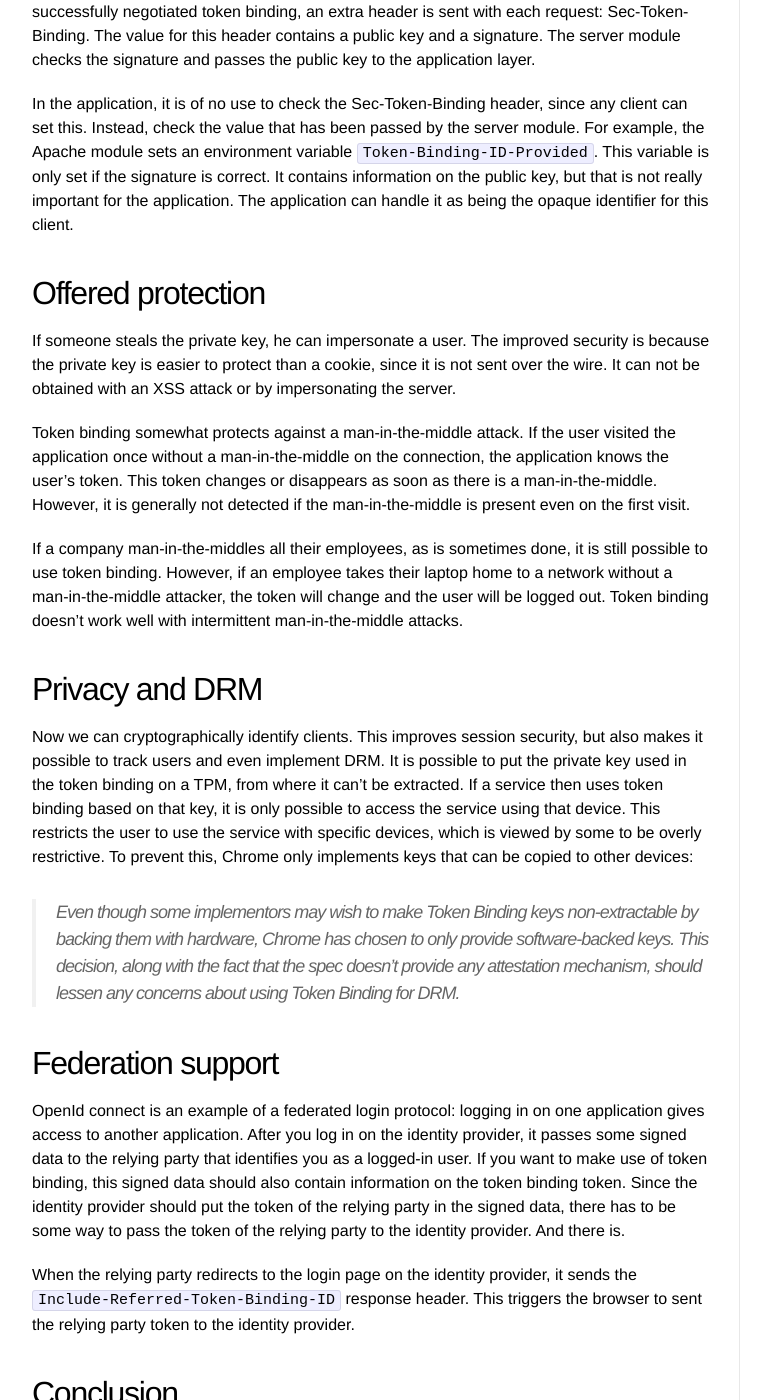
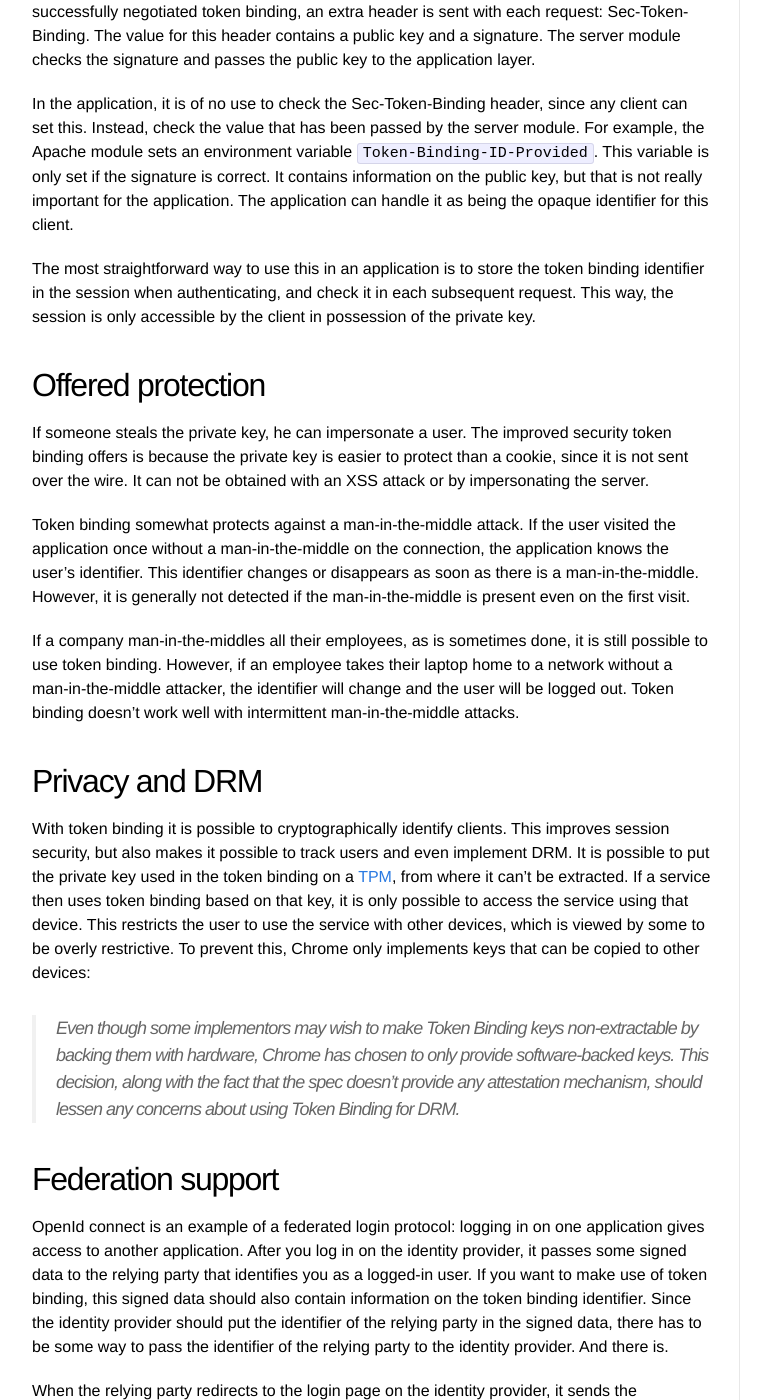
Before and after one commit to Sjord/Sjord.github.io, a Jekyll site: the page built from _posts/2017-05-10-prevent-session-hijacking-with-token-binding.md, in a window 1280 px wide and 1400 px high, scrolled down 1304 px. Shown: the whole window, without its empty margins (108-879 px from the left). Built offline with Jekyll 4.4.1, drawn with Linux system fonts in a browser that asks for light colours; some of the changed text lies outside the part shown.

Commit message:
Finished draft for token binding

```diff
--- a/_posts/2017-05-10-prevent-session-hijacking-with-token-binding.md
+++ b/_posts/2017-05-10-prevent-session-hijacking-with-token-binding.md
@@ -5,19 +5,19 @@
 date: 2017-07-05
 ---
 
-In web applications, anyone that has possession of the session token has access to the session. Token binding introduces a cryptographic token where this is no longer the case, thus making it harder to hijack sessions by obtaining the session identifier.
+In web applications, anyone that possesses the session token has access to the session. Token binding introduces a cryptographic token where this is no longer the case, thus making it harder to hijack sessions by obtaining the session identifier.
 
 ## Session hijacking
 
-When you log in to a web application, you normally get a cookie with a session identifier. This random token identifies to the server that subsequent requests come from you. The server remembers you are logged in, and grants requests with that token access to your resources. Since this token is the only thing that distinguishes your requests from all other requests, anyone who has this token can impersonate you. If the session identifier is compromised, someone else can take over your session.
+When you log in to a web application, you normally get a cookie with a session identifier. This random token identifies to the server that subsequent requests come from you. The server remembers you are logged in, and grants requests with that token access to your resources. Since this token is the only thing that distinguishes your requests from other requests, anyone who has this token can impersonate you. If the session identifier is compromised, someone else can take over your session.
 
 The session identifier is known both in the browser and on the server, and is sent with every request. This is a big attack surface.
 
 ## Using a key pair as token
 
-Token binding makes session hijacking harder by basing the token on a private key. The client generates a public/private key pair for every site that it wants to use token binding on. When it connects to the server it signs something and sends this signature along with the public key to the server. The server verifies the signature against the public key. This way, the server knows that this client is in possession of the private key.
+Token binding makes session hijacking harder by creating an identifier that is based on a private key. The client generates a public/private key pair for every site that it wants to use token binding on. When it connects to the server it signs something and sends this signature along with the public key to the server. The server verifies the signature against the public key. This way, the server knows that this client is in possession of the private key.
 
-After this verification step, the public key is passed to the application. This public key uniquely identifies the client, just as a session cookie would. However, it is no longer possible to simply steal the identifier and impersonate someone. The private key is kept secret and the identifier is checked against it, so without access to the private key it is not possible to hijack a session identifier.
+After this verification step, the public key is passed to the application. This public key uniquely identifies the client, just as a session cookie would. However, it is no longer possible to simply steal the identifier and impersonate someone. The private key is kept secret and the identifier is checked against it. Without access to the private key it is not possible to reproduce a valid identifier.
 
 Even if an attacker intercepts the signature, he can't use this in another connection. The signature is over the public key and the keying material of the current TLS connection. When a new TLS connection is created, a new signature is needed. This means that if the attacker intercepts the signature, he can't reuse it in a new connection to the server.
 
@@ -27,35 +27,31 @@
 
 In the application, it is of no use to check the Sec-Token-Binding header, since any client can set this. Instead, check the value that has been passed by the server module. For example, the Apache module sets an environment variable `Token-Binding-ID-Provided`. This variable is only set if the signature is correct. It contains information on the public key, but that is not really important for the application. The application can handle it as being the opaque identifier for this client.
 
+The most straightforward way to use this in an application is to store the token binding identifier in the session when authenticating, and check it in each subsequent request. This way, the session is only accessible by the client in possession of the private key.
+
 ## Offered protection
 
-If someone steals the private key, he can impersonate a user. The improved security is because the private key is easier to protect than a cookie, since it is not sent over the wire. It can not be obtained with an XSS attack or by impersonating the server.
+If someone steals the private key, he can impersonate a user. The improved security token binding offers is because the private key is easier to protect than a cookie, since it is not sent over the wire. It can not be obtained with an XSS attack or by impersonating the server.
 
-Token binding somewhat protects against a man-in-the-middle attack. If the user visited the application once without a man-in-the-middle on the connection, the application knows the user's token. This token changes or disappears as soon as there is a man-in-the-middle. However, it is generally not detected if the man-in-the-middle is present even on the first visit.
+Token binding somewhat protects against a man-in-the-middle attack. If the user visited the application once without a man-in-the-middle on the connection, the application knows the user's identifier. This identifier changes or disappears as soon as there is a man-in-the-middle. However, it is generally not detected if the man-in-the-middle is present even on the first visit.
 
-If a company man-in-the-middles all their employees, as is sometimes done, it is still possible to use token binding. However, if an employee takes their laptop home to a network without a man-in-the-middle attacker, the token will change and the user will be logged out. Token binding doesn't work well with intermittent man-in-the-middle attacks.
+If a company man-in-the-middles all their employees, as is sometimes done, it is still possible to use token binding. However, if an employee takes their laptop home to a network without a man-in-the-middle attacker, the identifier will change and the user will be logged out. Token binding doesn't work well with intermittent man-in-the-middle attacks.
 
 ## Privacy and DRM
 
-Now we can cryptographically identify clients. This improves session security, but also makes it possible to track users and even implement DRM. It is possible to put the private key used in the token binding on a TPM, from where it can't be extracted. If a service then uses token binding based on that key, it is only possible to access the service using that device. This restricts the user to use the service with specific devices, which is viewed by some to be overly restrictive. To prevent this, Chrome only implements keys that can be copied to other devices:
+With token binding it is possible to cryptographically identify clients. This improves session security, but also makes it possible to track users and even implement DRM. It is possible to put the private key used in the token binding on a [TPM](https://en.wikipedia.org/wiki/Trusted_Platform_Module), from where it can't be extracted. If a service then uses token binding based on that key, it is only possible to access the service using that device. This restricts the user to use the service with other devices, which is viewed by some to be overly restrictive. To prevent this, Chrome only implements keys that can be copied to other devices:
 
 > Even though some implementors may wish to make Token Binding keys non-extractable by backing them with hardware, Chrome has chosen to only provide software-backed keys. This decision, along with the fact that the spec doesn’t provide any attestation mechanism, should lessen any concerns about using Token Binding for DRM.
 
 ## Federation support
 
-OpenId connect is an example of a federated login protocol: logging in on one application gives access to another application. After you log in on the identity provider, it passes some signed data to the relying party that identifies you as a logged-in user. If you want to make use of token binding, this signed data should also contain information on the token binding token. Since the identity provider should put the token of the relying party in the signed data, there has to be some way to pass the token of the relying party to the identity provider. And there is.
+OpenId connect is an example of a federated login protocol: logging in on one application gives access to another application. After you log in on the identity provider, it passes some signed data to the relying party that identifies you as a logged-in user. If you want to make use of token binding, this signed data should also contain information on the token binding identifier. Since the identity provider should put the identifier of the relying party in the signed data, there has to be some way to pass the identifier of the relying party to the identity provider. And there is.
 
-When the relying party redirects to the login page on the identity provider, it sends the `Include-Referred-Token-Binding-ID` response header. This triggers the browser to sent the relying party token to the identity provider.
-
-
+When the relying party redirects to the login page on the identity provider, it sends the `Include-Referred-Token-Binding-ID` response header. This triggers the browser to send the relying party token to the identity provider.
 
 ## Conclusion
 
-
-
-
-* Binding sessions to tokens
-* Token Binding ID
+Token binding improves client authentication compared to bearer tokens. A private key is used to create an identifier that authenticates a client. Since the private key is not sent over the wire and not shared with the server, it is easier to handle securely.
 
 ## Read more
 
```
